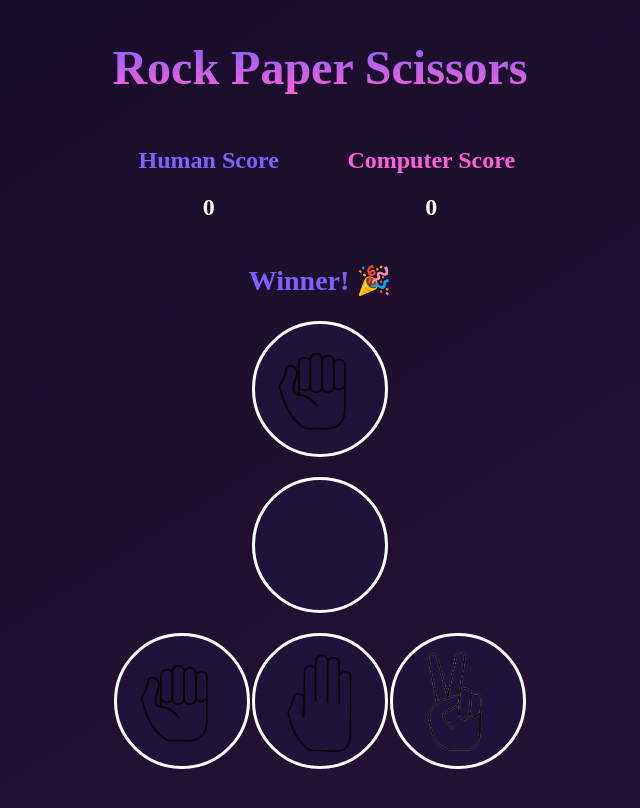
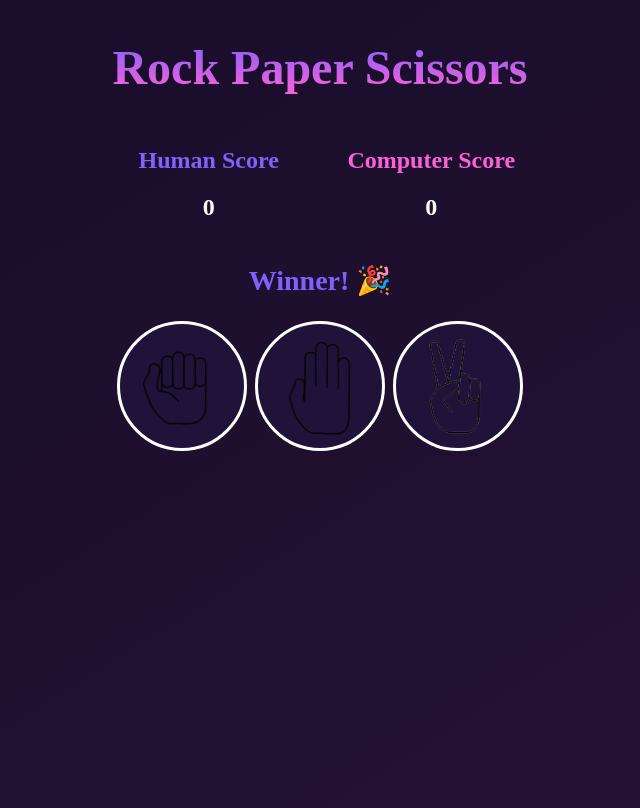
Before and after one commit to akcsantos/rock-paper-scissors, a React (Vite) app: page / in a window 1280 px wide. Shown: the top 808 px of the page, without its empty margins (328-968 px from the left). Built offline with nearby package versions, Linux system fonts and the light colour scheme.

Commit message:
edited components and added functionality to gameboard

```diff
--- a/src/App.jsx
+++ b/src/App.jsx
@@ -3,17 +3,23 @@ import "./App.css";
 import Header from "./components/Header";
 import Scoreboard from "./components/Scoreboard";
 import Winner from "./components/Winner";
-import Selected from "./components/Selected";
-import Choices from "./components/Choices";
+import Gameboard from "./components/Gameboard";
 
 function App() {
+  const [playerSelected, setPlayerSelected] = useState("");
+  const [computerSelected, setComputerSelected] = useState("");
+
   return (
     <div>
       <Header />
       <Scoreboard />
       <Winner />
-      <Selected />
-      <Choices />
+      <Gameboard
+        setPlayerSelected={setPlayerSelected}
+        playerSelected={playerSelected}
+        computerSelected={computerSelected}
+        setComputerSelected={setComputerSelected}
+      />
     </div>
   );
 }
--- a/src/components/Choices.jsx
+++ /dev/null
@@ -1,11 +0,0 @@
-import styles from "./choices.module.css";
-
-export default function Choices() {
-  return (
-    <div className={styles.choices}>
-      <div className={styles.rock} />
-      <div className={styles.paper} />
-      <div className={styles.scissors} />
-    </div>
-  );
-}
--- /dev/null
+++ b/src/components/Gameboard.jsx
@@ -0,0 +1,61 @@
+import { useState } from "react";
+import styles from "./gameboard.module.css";
+
+export default function Gameboard({
+  setPlayerSelected,
+  playerSelected,
+  computerSelected,
+  setComputerSelected,
+}) {
+  function handlePlayerChoice(e) {
+    const targetValue = e.target.value;
+    if (targetValue === "rock") {
+      setPlayerSelected(styles.rock);
+    } else if (targetValue === "paper") {
+      setPlayerSelected(styles.paper);
+    } else {
+      setPlayerSelected(styles.scissors);
+    }
+
+    handleComputerChoice();
+  }
+
+  function handleComputerChoice() {
+    let randomChoice = Math.floor(Math.random() * 3 + 1);
+
+    if (randomChoice === 1) {
+      setComputerSelected(styles.rock);
+    } else if (randomChoice === 2) {
+      setComputerSelected(styles.paper);
+    } else {
+      setComputerSelected(styles.scissors);
+    }
+  }
+
+  return (
+    <div className={styles.gameboard}>
+      <div className={styles.selected}>
+        <div className={playerSelected}></div>
+        <div className={computerSelected}></div>
+      </div>
+
+      <div className={styles.choices}>
+        <button
+          className={styles.rock}
+          value={"rock"}
+          onClick={handlePlayerChoice}
+        />
+        <button
+          className={styles.paper}
+          value={"paper"}
+          onClick={handlePlayerChoice}
+        />
+        <button
+          className={styles.scissors}
+          value={"scissors"}
+          onClick={handlePlayerChoice}
+        />
+      </div>
+    </div>
+  );
+}
--- a/src/components/Selected.jsx
+++ /dev/null
@@ -1,10 +0,0 @@
-import styles from "./selected.module.css";
-
-export default function Selected() {
-  return (
-    <div className={styles.selected}>
-      <div className={styles.playerChoice}></div>
-      <div className={styles.computerChoice}></div>
-    </div>
-  );
-}
--- a/src/components/choices.module.css
+++ b/src/components/gameboard.module.css
@@ -1,3 +1,32 @@
+.selected {
+  display: flex;
+  flex-direction: column;
+  align-items: center;
+}
+
+.playerChoice {
+  border: 3px solid white;
+  width: 130px;
+  height: 130px;
+  border-radius: 50%;
+  margin-bottom: 20px;
+  background-color: #201339;
+  background-image: url("./images/rock.png");
+  background-size: contain;
+  background-position: center;
+}
+
+.computerChoice {
+  border: 3px solid white;
+  width: 130px;
+  height: 130px;
+  border-radius: 50%;
+  margin-bottom: 20px;
+  background-color: #201339;
+  background-size: contain;
+  background-position: center;
+}
+
 .choices {
   display: grid;
   grid-template-columns: repeat(3, 1fr);
--- a/src/components/selected.module.css
+++ /dev/null
@@ -1,29 +0,0 @@
-.selected {
-  display: flex;
-  flex-direction: column;
-
-  align-items: center;
-}
-
-.playerChoice {
-  border: 3px solid white;
-  width: 130px;
-  height: 130px;
-  border-radius: 50%;
-  margin-bottom: 20px;
-  background-color: #201339;
-  background-image: url("./images/rock.png");
-  background-size: contain;
-  background-position: center;
-}
-
-.computerChoice {
-  border: 3px solid white;
-  width: 130px;
-  height: 130px;
-  border-radius: 50%;
-  margin-bottom: 20px;
-  background-color: #201339;
-  background-size: contain;
-  background-position: center;
-}
```
